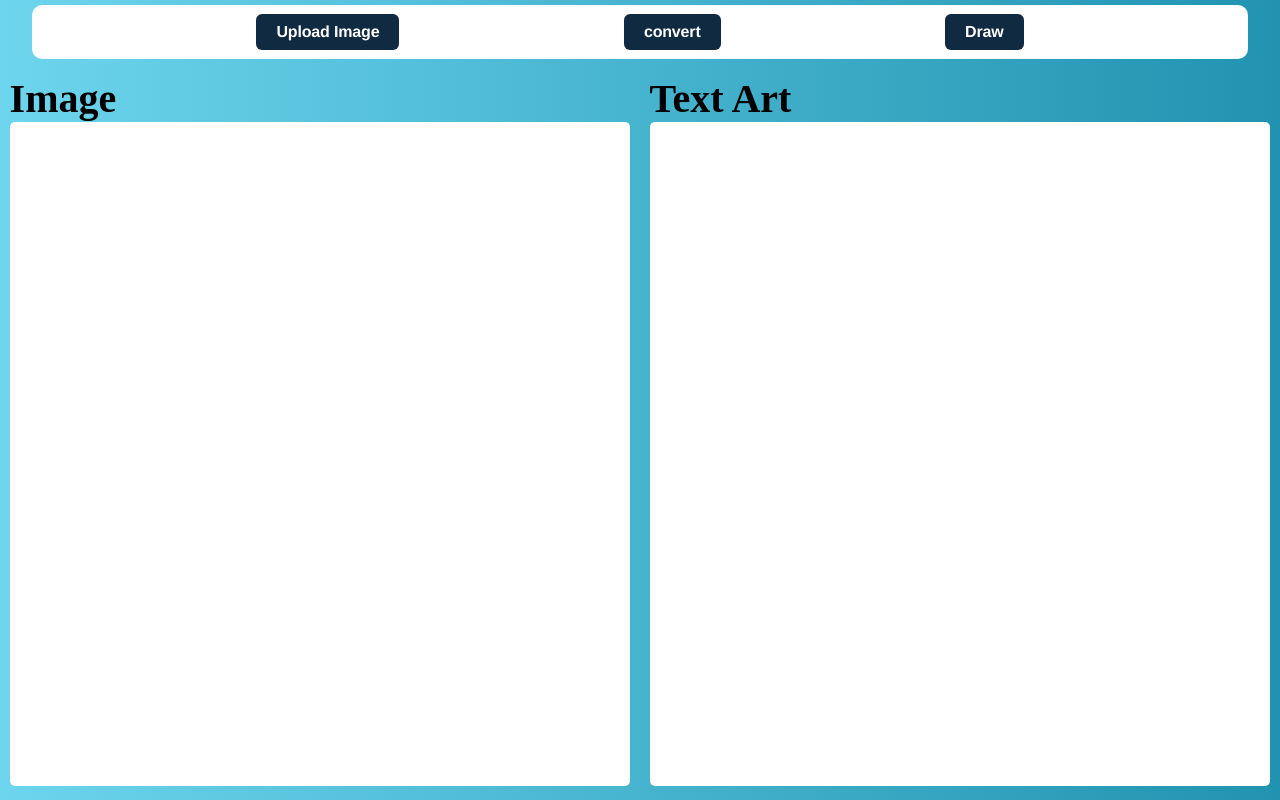
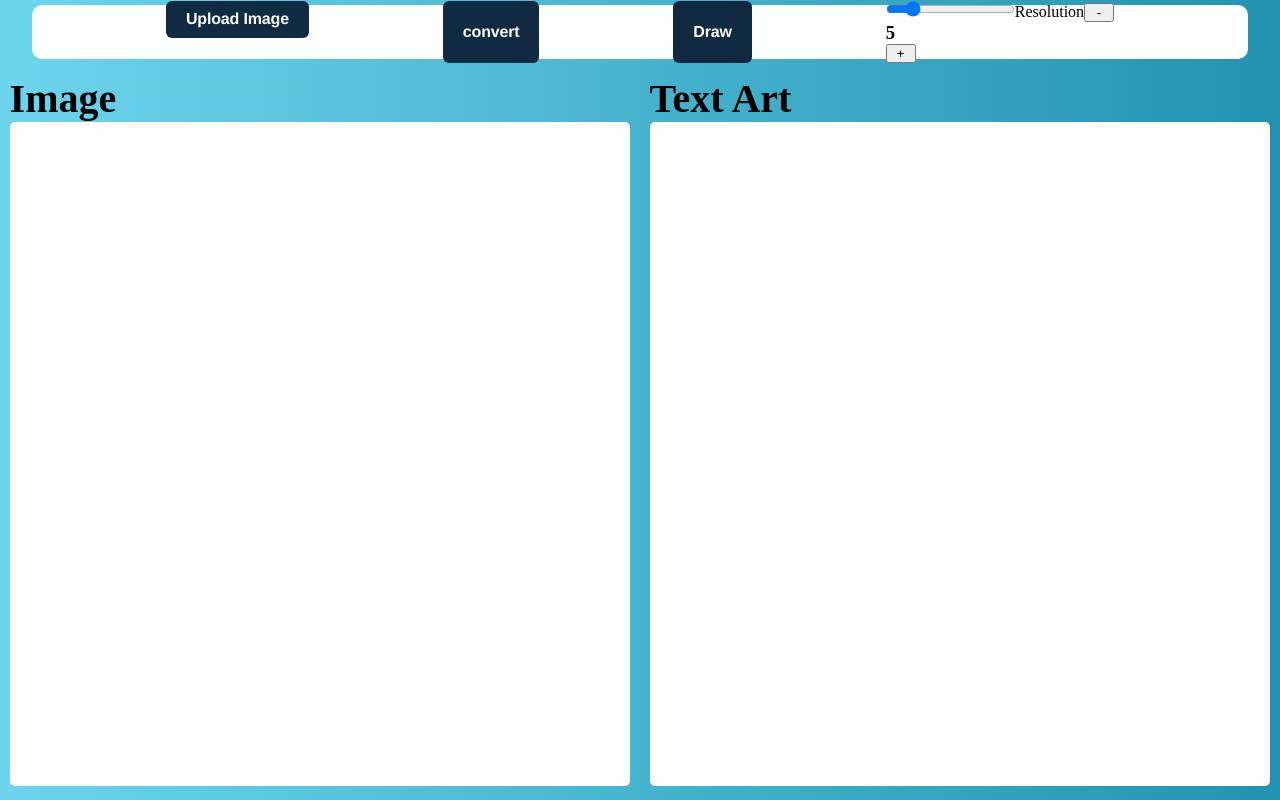
Before and after one commit to Gabrieltrinidad0101/image-text-art-react, a React (Vite) app: page / in a window 1280 px wide. Built offline with nearby package versions, Linux system fonts and the light colour scheme.

Commit message:
adding change the resolution by input range

```diff
--- a/src/App.jsx
+++ b/src/App.jsx
@@ -10,6 +10,8 @@ export default function App() {
     const refTextArt = useRef();
     const refDrawCanvas = useRef();
     const [textArtHtml, setTextArtHtml] = useState("");
+    const [resolution, setResolution] = useState(5);
+    const [disabled,setDisabled] = useState(false);
     const [letterCss, setLetterCss] = useState({ fontSize: 10 });
 
     useEffect(_ => {
@@ -24,12 +26,13 @@ export default function App() {
         await functionWait(reader, "onload")
         srcImage.src = reader.result;
         await functionWait(srcImage, "onload");
+        drawCanvas.clear();
         imageCanvas.setImage(srcImage)
     }
 
     const convert = _ => {
         imageCanvas.insertImage(refDrawCanvas.current)
-        const textArt = imageCanvas.convertToText();
+        const textArt = imageCanvas.convertToText(resolution);
         const heigth = textArt.split("\n").length;
         const width = textArt.split("\n")[0].length;
         const lineHeight = (refTextArt.current.clientHeight / heigth);
@@ -42,6 +45,16 @@ export default function App() {
             lineaLengthWidth: width
         }));
         setTextArtHtml(textArt);
+    }
+
+    const wait = time => new Promise(res=> setTimeout(_=>res(),time));
+
+    const ChangeResolution = async value =>{
+        setDisabled(true);
+        setResolution(resolution + value)
+        convert();
+        await wait(1000);
+        setDisabled(false);
     }
 
     useEffect(_ => {
@@ -73,6 +86,13 @@ export default function App() {
                         </div>
                         <button className="convert button-style button-79" onClick={convert} role="button">convert</button>
                         <button className='draw button-style' onClick={convert}>Draw</button>
+                        <div>
+                            <input type="range" max="30" value={resolution} onChange={e=>ChangeResolution(e.target.value)}/>
+                            Resolution
+                            <button style={{width: "30px"}} onClick={_=>ChangeResolution(1)} disabled={disabled}>-</button>
+                            <h3>{10 - resolution}</h3>
+                            <button style={{width: "30px"}} onClick={_=>ChangeResolution(-1)} disabled={disabled}>+</button>
+                        </div>
                     </div>
                 </div>
                 <div className='image-container'>
--- a/src/canvas/drawCanvas.js
+++ b/src/canvas/drawCanvas.js
@@ -46,6 +46,10 @@ class DrawCanvas {
         this.is_drawing = false;
         this.context.closePath();
     }
+
+    clear(){
+        this.context.clearRect(0,0,this.canvas.width,this.canvas.height);
+    }
 }
 
 export default DrawCanvas
--- a/src/canvas/imageCanvas.js
+++ b/src/canvas/imageCanvas.js
@@ -1,17 +1,34 @@
-class ImageCanvas {
+class ImageCanvas{
 
     set set(canvas) {
         this.canvas = canvas;
         this.context = this.canvas.getContext("2d")
     }
 
-    setImage(image) {
-        this.canvas.width = image.width;
-        this.canvas.height = image.height;
-        this.context.drawImage(image, 0, 0);
+    clear(){
+        this.context.clearRect(0,0,this.canvas.width,this.canvas.height);
     }
 
-    convertToText() {
+    changeResolution(resolution){
+        this.clear();
+        this.canvas.width /= resolution;
+        this.canvas.height /= resolution;
+        if(!this.image) return;
+        this.context.drawImage(this.image, 0, 0,this.canvas.width, this.canvas.height);
+    }
+
+    setImage(image) {
+        this.clear();
+        this.image = image ?? this.image;
+        if(this.image == undefined) return;
+        this.canvas.width = this.image.width;
+        this.canvas.height = this.image.height;
+        this.context.drawImage(this.image, 0, 0,this.canvas.width, this.canvas.height);
+    }
+
+    convertToText(resolution = 1 ) {
+        this.changeResolution(resolution / 5 || .1)
+        this.context.drawImage(this.canvas2, 0, 0,this.canvas.width, this.canvas.height);
         const image = this.context.getImageData(0, 0, this.canvas.width, this.canvas.height).data;
         let breakLine = 1;
         let res = "";
@@ -21,6 +38,8 @@ class ImageCanvas {
             if (breakLine == this.canvas.width) { res += "\n"; breakLine = 0; };
             ++breakLine;
         }
+        this.changeResolution(resolution * .1);
+        this.setImage();
         return res
     }
 
@@ -37,7 +56,7 @@ class ImageCanvas {
     }
 
     insertImage(canvas2){
-        this.context.drawImage(canvas2, 0, 0,this.canvas.width, this.canvas.height);
+        this.canvas2 = canvas2;
     }
 }
 
```
